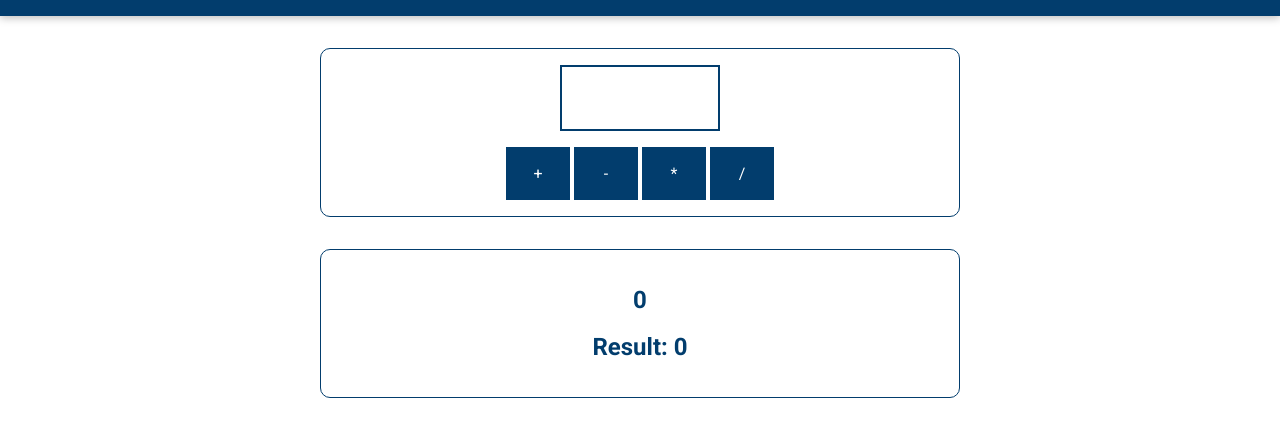
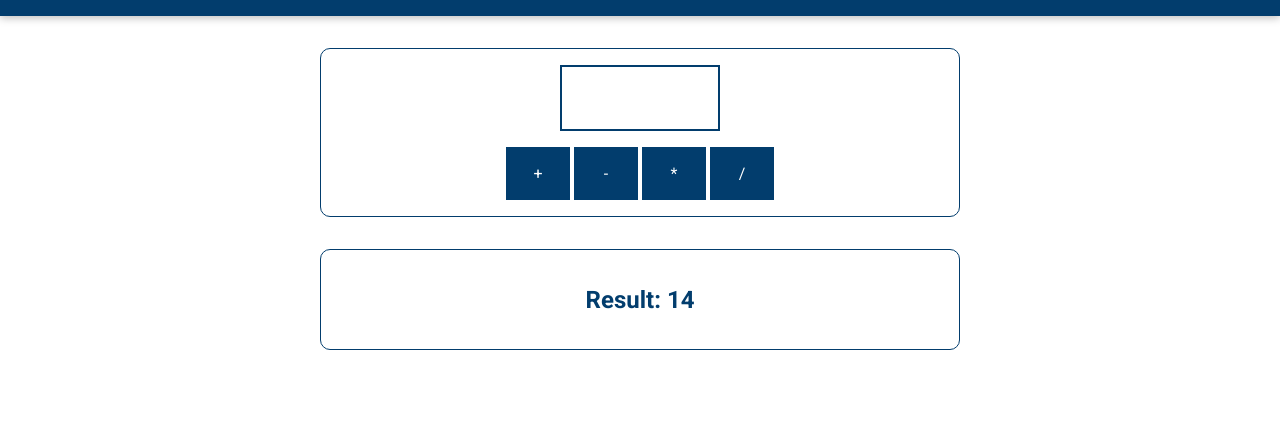
Before and after one commit to AdamBundschuh/UdemyMax, a plain HTML site: page Course Resources/Section 02/index.html in a window 1280 px wide. Shown: the part 97-534 px from the top of the page. Drawn offline with Linux system fonts and the light colour scheme.

Commit message:
Differences between integer and string variables

```diff
--- a/Course Resources/Section 02/assets/scripts/app.js
+++ b/Course Resources/Section 02/assets/scripts/app.js
@@ -1 +1,7 @@
-alert('This Works!');
+let currentResult = 0;
+
+currentResult = (currentResult + 10) * 3 / 2 - 1;
+
+let calculationDescription = '(0 + 10) * 3 / 2 - 1';
+
+outputResult(currentResult, '');
--- a/Course Resources/Section 02/index.html
+++ b/Course Resources/Section 02/index.html
@@ -30,7 +30,7 @@
       <h2 id="current-calculation">0</h2>
       <h2>Result: <span id="current-result">0</span></h2>
     </section>
-    <script src="assets/scripts/app.js">
-    </script>
+    <script src="assets/scripts/vendor.js"></script>
+    <script src="assets/scripts/app.js"></script>
   </body>
 </html>
```
